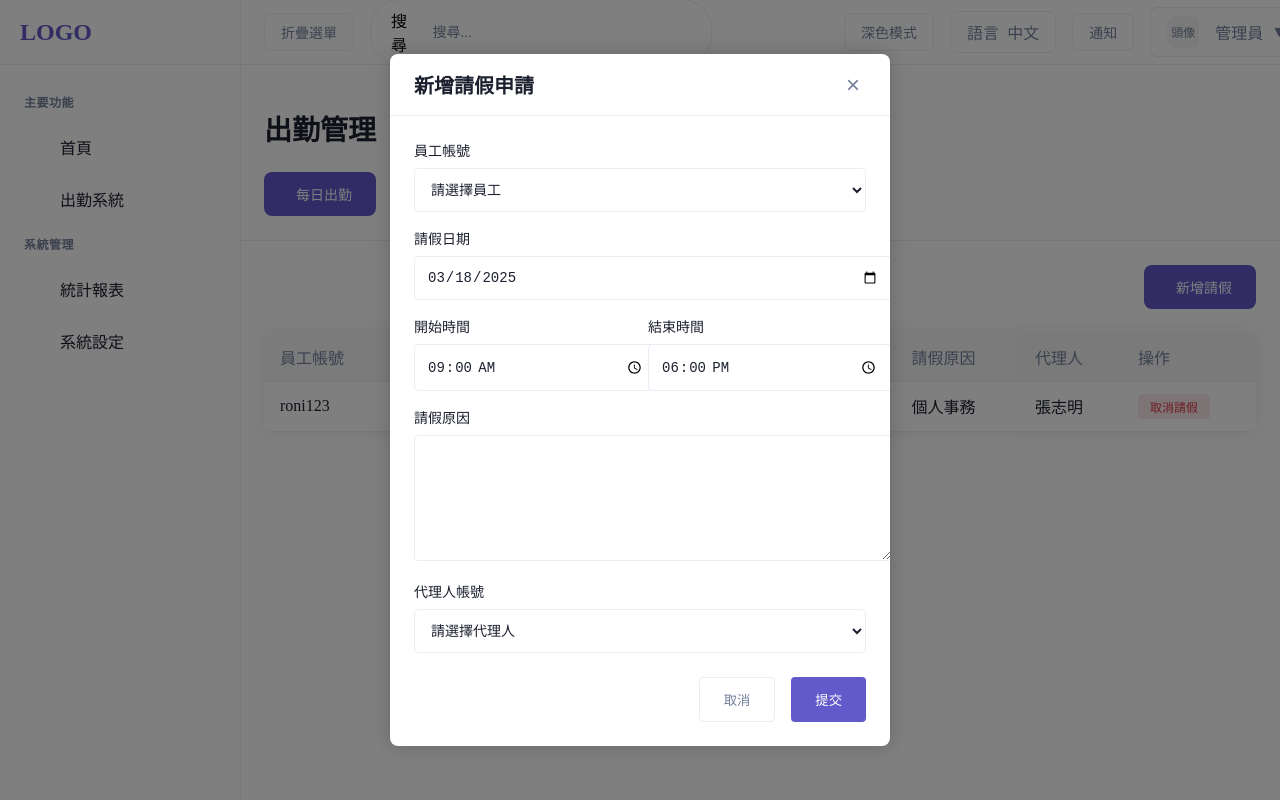
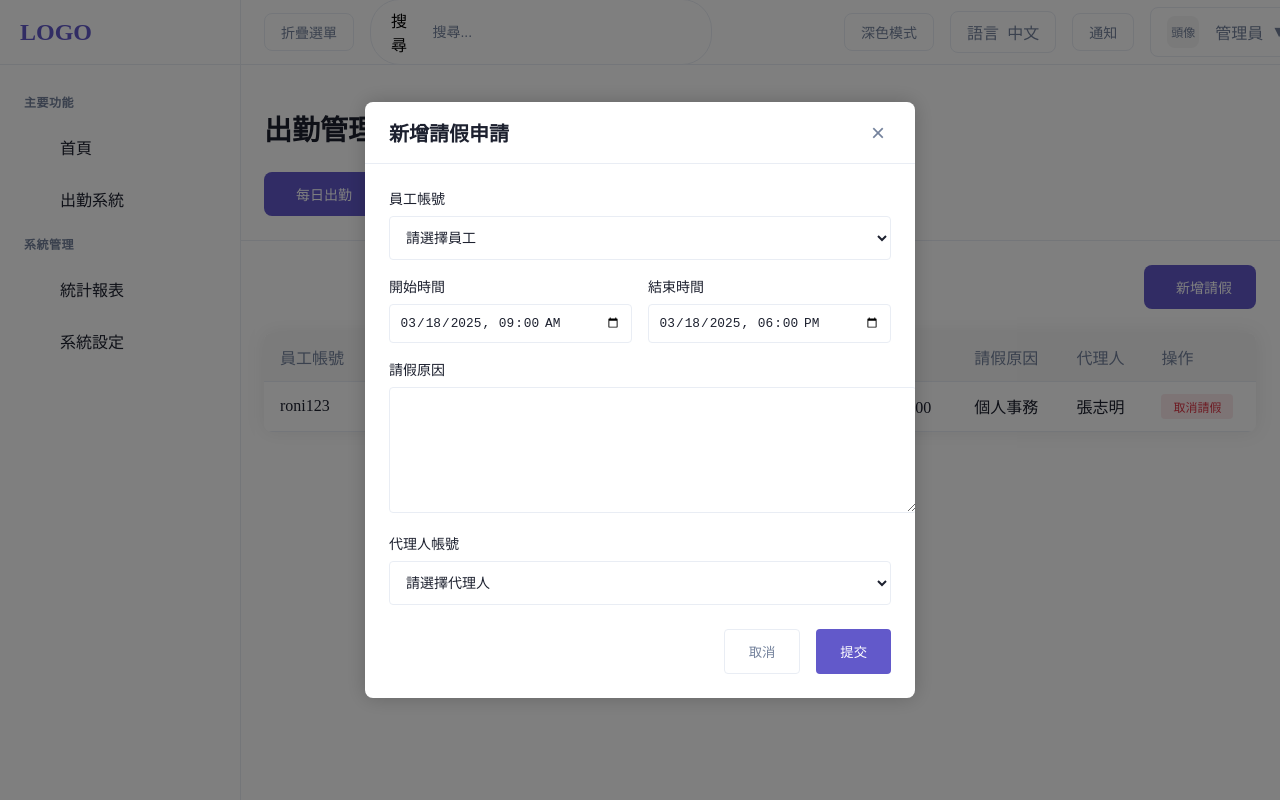
Before and after one commit to uranoni/react_layout, a React (Vite) app: page /attendance/leave in a window 1280 px wide. Both pictures are taken after a click on the button "新增請假". Built offline with nearby package versions, Linux system fonts and the light colour scheme.

Commit message:
modify leave page css and datetime

```diff
--- a/src/pages/attendance/Leave.module.css
+++ b/src/pages/attendance/Leave.module.css
@@ -71,7 +71,7 @@
   background: var(--card-bg);
   border-radius: 0.5rem;
   width: 90%;
-  max-width: 500px;
+  max-width: 550px;
   box-shadow: 0 0 20px rgba(0, 0, 0, 0.2);
   overflow: hidden;
 }
@@ -124,6 +124,14 @@
   font-size: 0.875rem;
 }
 
+/* 調整 datetime-local 輸入框 */
+input[type="datetime-local"] {
+  padding: 0.6rem;
+  font-size: 0.8rem;
+  min-width: 100%;
+  box-sizing: border-box;
+}
+
 .textarea {
   min-height: 100px;
   resize: vertical;
@@ -131,11 +139,19 @@
 
 .formRow {
   display: flex;
+  flex-direction: column;
   gap: 1rem;
 }
 
-.formRow .formGroup {
-  flex: 1;
+/* 在較大螢幕上使用水平排列 */
+@media (min-width: 768px) {
+  .formRow {
+    flex-direction: row;
+  }
+
+  .formRow .formGroup {
+    flex: 1;
+  }
 }
 
 .formActions {
--- a/src/pages/attendance/Leave.tsx
+++ b/src/pages/attendance/Leave.tsx
@@ -8,11 +8,22 @@ const Leave = () => {
   const { leaveRecords, addLeaveRecord, removeLeaveRecord } = useLeaveStore();
   const { engineers } = useAttendanceStore();
   const [showModal, setShowModal] = useState(false);
+
+  // 使用當地時區格式化日期
+  const formatDate = (date: Date) => {
+    const year = date.getFullYear();
+    const month = String(date.getMonth() + 1).padStart(2, '0');
+    const day = String(date.getDate()).padStart(2, '0');
+    return `${year}-${month}-${day}`;
+  };
+
+  const today = formatDate(new Date());
+
   const [formData, setFormData] = useState({
     account: '',
-    date: new Date().toISOString().split('T')[0],
-    startTime: '09:00',
-    endTime: '18:00',
+    date: today,
+    startDateTime: `${today}T09:00`,
+    endDateTime: `${today}T18:00`,
     reason: '',
     proxy: ''
   });
@@ -25,10 +36,21 @@ const Leave = () => {
 
   const handleInputChange = (e: React.ChangeEvent<HTMLInputElement | HTMLSelectElement | HTMLTextAreaElement>) => {
     const { name, value } = e.target;
-    setFormData({
-      ...formData,
-      [name]: value
-    });
+
+    // 如果修改的是開始日期時間，同時更新日期欄位
+    if (name === 'startDateTime') {
+      const dateOnly = value.split('T')[0];
+      setFormData({
+        ...formData,
+        [name]: value,
+        date: dateOnly
+      });
+    } else {
+      setFormData({
+        ...formData,
+        [name]: value
+      });
+    }
   };
 
   const handleSubmit = (e: React.FormEvent) => {
@@ -38,9 +60,9 @@ const Leave = () => {
     // 重置表單
     setFormData({
       account: '',
-      date: new Date().toISOString().split('T')[0],
-      startTime: '09:00',
-      endTime: '18:00',
+      date: today,
+      startDateTime: `${today}T09:00`,
+      endDateTime: `${today}T18:00`,
       reason: '',
       proxy: ''
     });
@@ -52,6 +74,18 @@ const Leave = () => {
     }
   };
 
+  // 格式化日期時間顯示
+  const formatDateTime = (dateTimeStr: string) => {
+    const date = new Date(dateTimeStr);
+    return date.toLocaleString('zh-TW', {
+      year: 'numeric',
+      month: '2-digit',
+      day: '2-digit',
+      hour: '2-digit',
+      minute: '2-digit'
+    });
+  };
+
   const columns = [
     { title: '員工帳號', key: 'account' },
     {
@@ -60,8 +94,16 @@ const Leave = () => {
       render: (record: any) => getEmployeeName(record.account)
     },
     { title: '請假日期', key: 'date' },
-    { title: '開始時間', key: 'startTime' },
-    { title: '結束時間', key: 'endTime' },
+    {
+      title: '開始時間',
+      key: 'startDateTime',
+      render: (record: any) => formatDateTime(record.startDateTime)
+    },
+    {
+      title: '結束時間',
+      key: 'endDateTime',
+      render: (record: any) => formatDateTime(record.endDateTime)
+    },
     { title: '請假原因', key: 'reason' },
     {
       title: '代理人',
@@ -130,25 +172,13 @@ const Leave = () => {
                 </select>
               </div>
 
-              <div className={styles.formGroup}>
-                <label>請假日期</label>
-                <input
-                  type="date"
-                  name="date"
-                  value={formData.date}
-                  onChange={handleInputChange}
-                  required
-                  className={styles.input}
-                />
-              </div>
-
               <div className={styles.formRow}>
                 <div className={styles.formGroup}>
                   <label>開始時間</label>
                   <input
-                    type="time"
-                    name="startTime"
-                    value={formData.startTime}
+                    type="datetime-local"
+                    name="startDateTime"
+                    value={formData.startDateTime}
                     onChange={handleInputChange}
                     required
                     className={styles.input}
@@ -158,9 +188,9 @@ const Leave = () => {
                 <div className={styles.formGroup}>
                   <label>結束時間</label>
                   <input
-                    type="time"
-                    name="endTime"
-                    value={formData.endTime}
+                    type="datetime-local"
+                    name="endDateTime"
+                    value={formData.endDateTime}
                     onChange={handleInputChange}
                     required
                     className={styles.input}
--- a/src/store/leaveStore.ts
+++ b/src/store/leaveStore.ts
@@ -3,8 +3,8 @@ import { create } from 'zustand';
 export interface LeaveRecord {
   account: string;
   date: string;
-  startTime: string;
-  endTime: string;
+  startDateTime: string;
+  endDateTime: string;
   reason: string;
   proxy: string | null;
 }
@@ -20,8 +20,8 @@ const mockLeaveRecords: LeaveRecord[] = [
   {
     account: 'roni123',
     date: '2025-03-20',
-    startTime: '08:00',
-    endTime: '12:00',
+    startDateTime: '2025-03-20T08:00',
+    endDateTime: '2025-03-20T12:00',
     reason: '個人事務',
     proxy: 'john123'
   }
```
